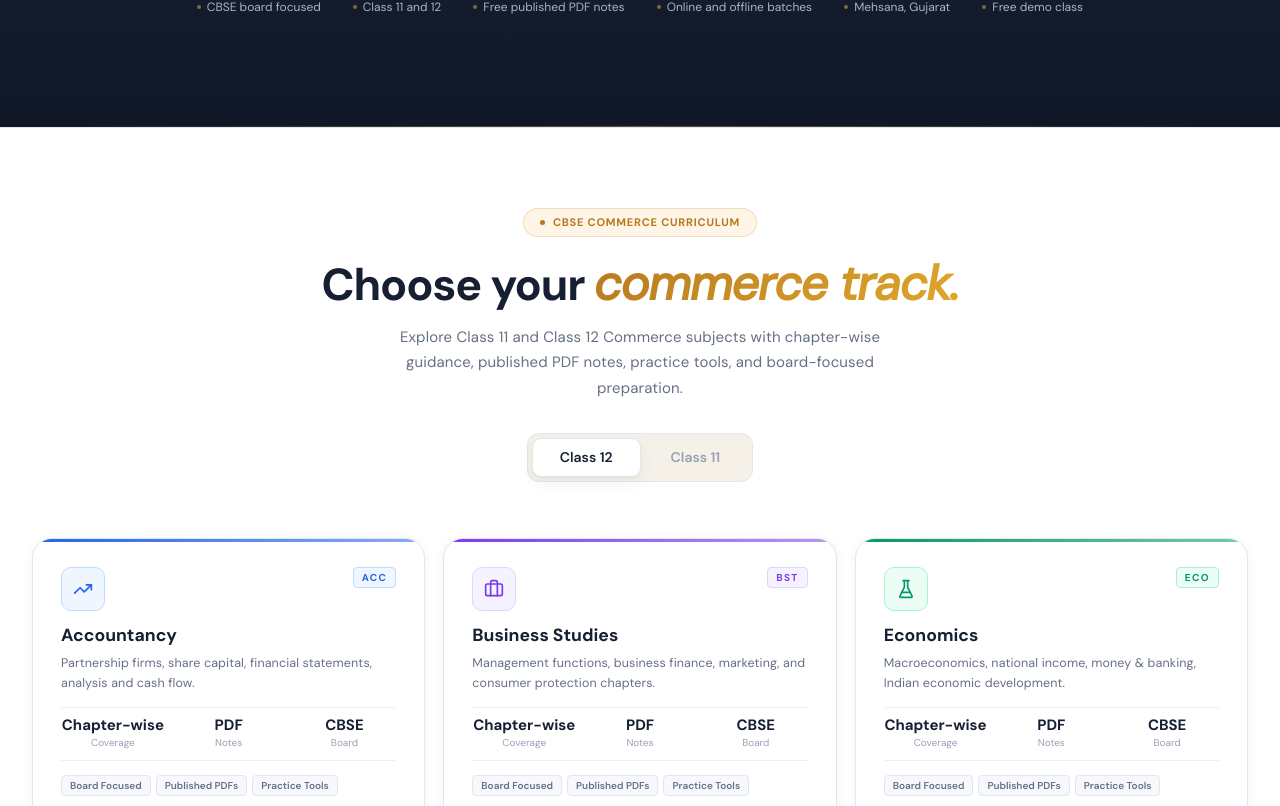
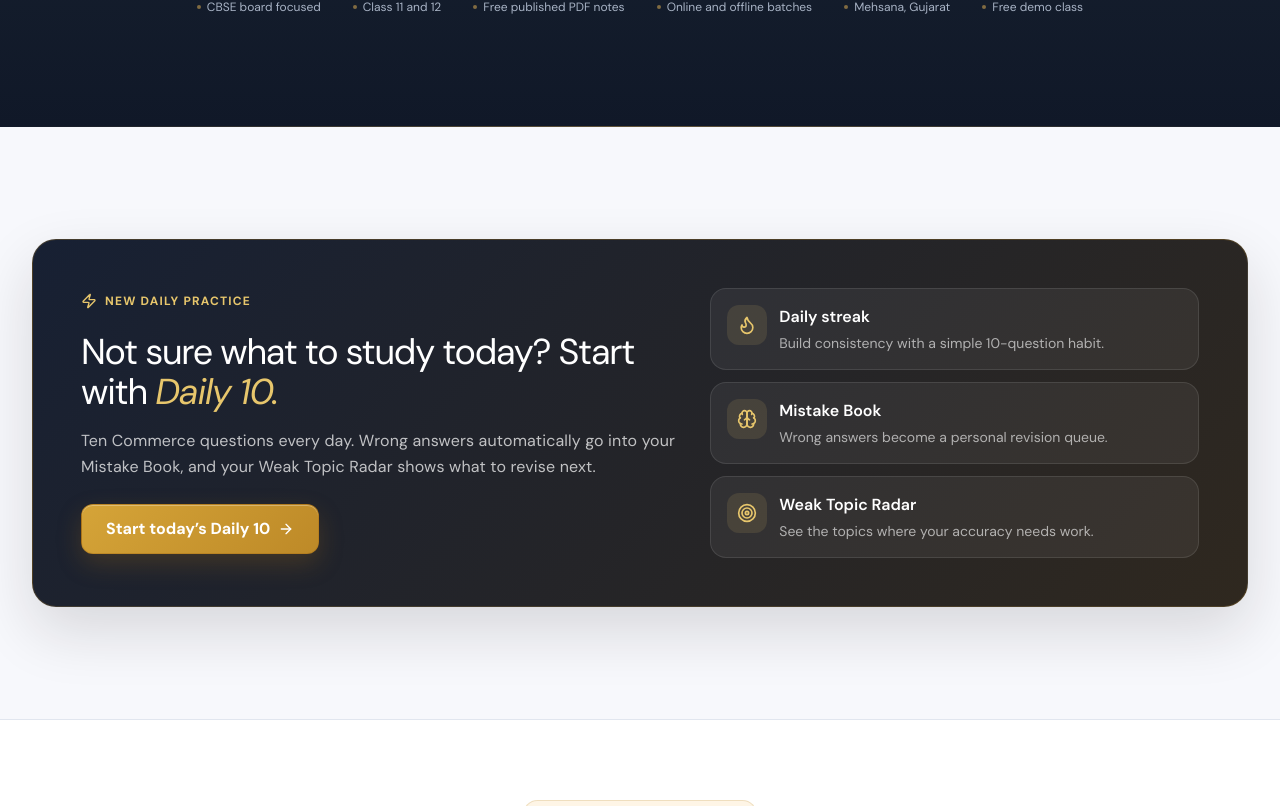
Before and after one commit to infosmitsircommerce-eng/smit-sir-commerce, a React (Vite) app: page / in a window 1280 px wide. Shown: the part 1294-2100 px from the top of the page. Built offline with nearby package versions, Linux system fonts and the light colour scheme; a web font is replaced by a local one.

Commit message:
Add Daily 10 feature to homepage

```diff
--- a/src/pages/Home.jsx
+++ b/src/pages/Home.jsx
@@ -4,6 +4,7 @@ import StatsSection from '../components/home/StatsSection';
 import CoursesPreview from '../components/home/CoursesPreview';
 import AboutSection from '../components/home/AboutSection';
 import FreeResources from '../components/home/FreeResources';
+import DailyPracticeCTA from '../components/home/DailyPracticeCTA';
 import BatchCTA from '../components/home/BatchCTA';
 import FAQSection from '../components/home/FAQSection';
 import ContactCTA from '../components/home/ContactCTA';
@@ -19,6 +20,7 @@ export default function Home() {
       />
       <HeroSection />
       <StatsSection />
+      <DailyPracticeCTA />
       <CoursesPreview />
       <SectionDivider />
       <AboutSection />
```
